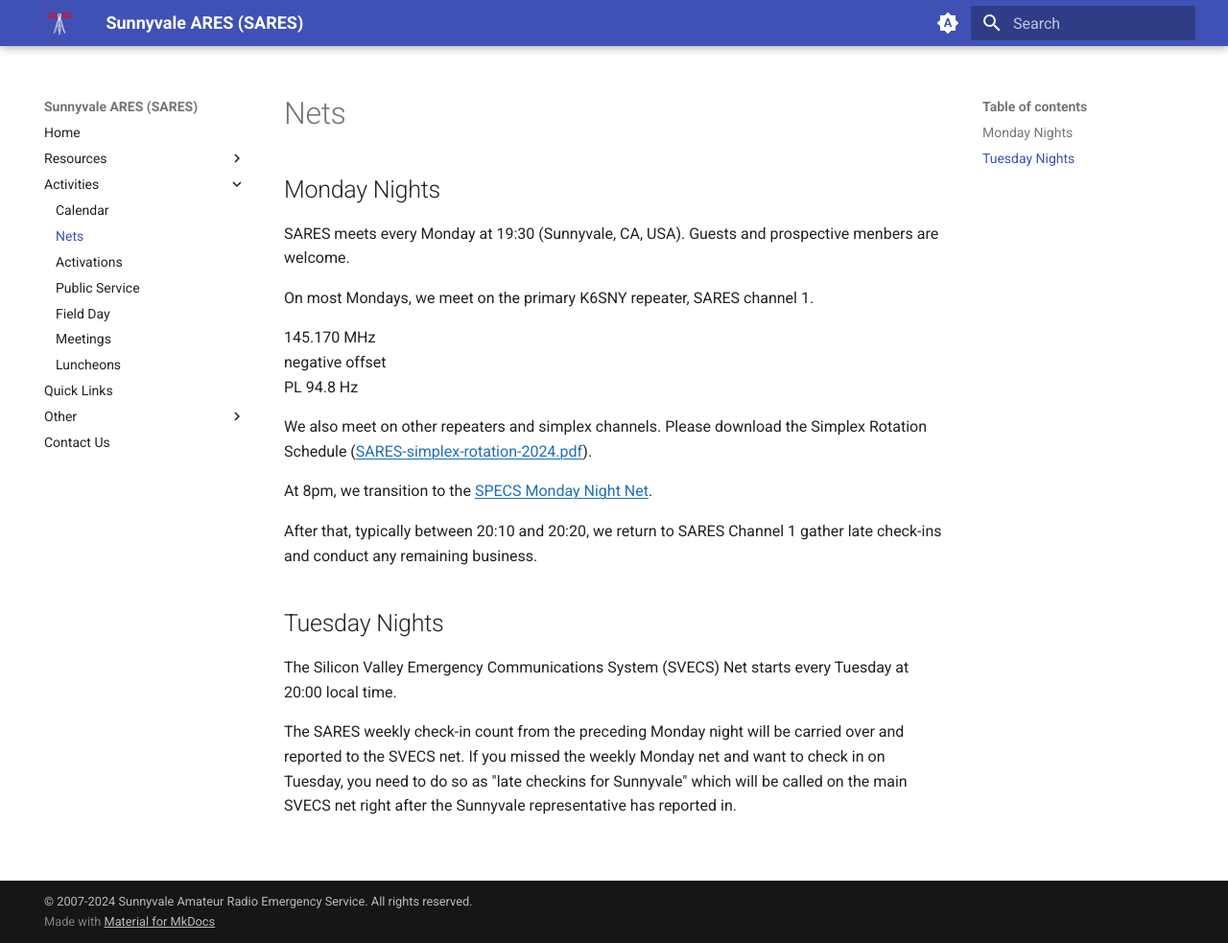
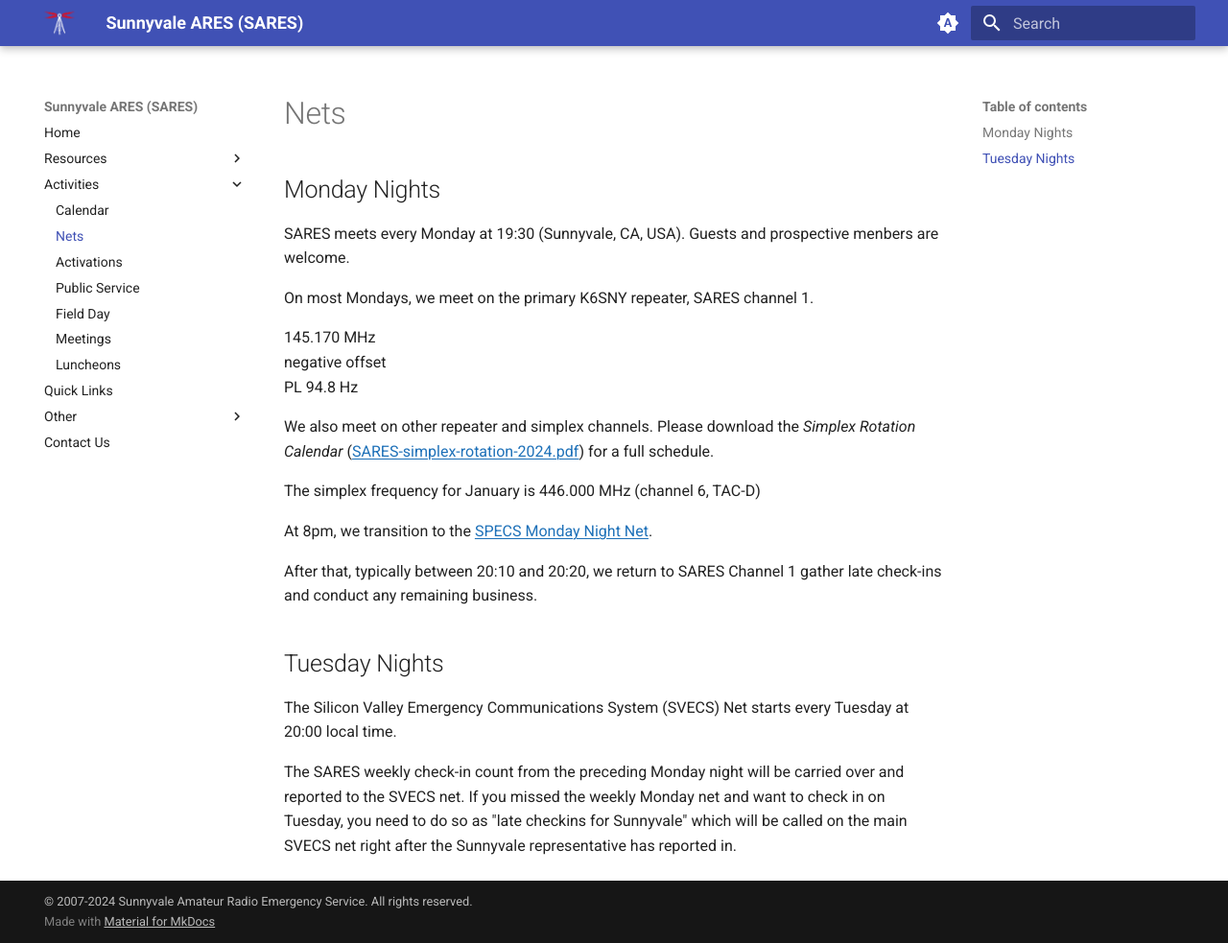
Before and after one commit to saresrg/www-k6sny-org, an MkDocs documentation site: the page built from docs/nets.md, in a window 1280 px wide and 983 px high. Shown: the whole window at 96% size. Built offline with MkDocs 1.6.1 and Material for MkDocs 9.7.7, drawn with Linux system fonts in a browser that asks for light colours; part of the change alters nothing that is shown.

Commit message:
Show current month's simplex freq

```diff
--- /dev/null
+++ b/docs/js/simplex.js
@@ -0,0 +1,36 @@
+function simplexInfo(today) {
+  const channels = [
+    [3, "TAC-A", 147.405],
+    [4, "TAC-B", 146.415],
+    [5, "TAC-C", 147.585],
+    [6, "TAC-D", 446.0],
+    [7, "TAC-E", 446.5],
+  ];
+  // Month name
+  let span = document.getElementById("this_month");
+  span.innerText = today.toLocaleString("default", { month: "long" });
+  // Get channel data
+  const year_offset = today.getFullYear() - 2024;
+  if (year_offset < 0) {
+    span = document.getElementById("simplex_freq");
+    span.innerText =
+      "[Cannot determine simplex frequency. Check your computer's clock.]";
+  } else {
+    const month = today.getMonth();
+    const array_offset = (year_offset * 12 + month + 3) % channels.length;
+    const ch_info = channels[array_offset];
+    // Print frequency and channel
+    span = document.getElementById("channel_number");
+    if (span) {
+      span.innerText = ch_info[0];
+    }
+    span = document.getElementById("channel_name");
+    if (span) {
+      span.innerText = ch_info[1];
+    }
+    span = document.getElementById("frequency");
+    if (span) {
+      span.innerText = ch_info[2].toFixed(3);
+    }
+  }
+}
--- a/docs/nets.md
+++ b/docs/nets.md
@@ -10,7 +10,12 @@ On most Mondays, we meet on the primary K6SNY repeater, SARES channel 1.
 negative offset
 PL 94.8 Hz
 
-We also meet on other repeaters and simplex channels. Please download the Simplex Rotation Schedule ([SARES-simplex-rotation-2024.pdf](https://github.com/saresrg/Net-Control-Docs/releases/latest)).
+We also meet on other repeater and simplex channels. Please download the _Simplex Rotation Calendar_
+([SARES-simplex-rotation-2024.pdf](https://github.com/saresrg/Net-Control-Docs/releases/latest))
+for a full schedule.
+
+The simplex frequency for <span id="this_month"></span> is <span id="frequency"></span> MHz (channel
+<span id="channel_number"></span>, <span id="channel_name"></span>)
 
 At 8pm, we transition to the [SPECS Monday Night Net](https://www.specsnet.org/monday-night-net).
 
@@ -21,3 +26,9 @@ After that, typically between 20:10 and 20:20, we return to SARES Channel 1 gath
 The Silicon Valley Emergency Communications System (SVECS) Net starts every Tuesday at 20:00 local time.
 
 The SARES weekly check-in count from the preceding Monday night will be carried over and reported to the SVECS net. If you missed the weekly Monday net and want to check in on Tuesday, you need to do so as "late checkins for Sunnyvale" which will be called on the main SVECS net right after the Sunnyvale representative has reported in.
+
+<script src="/js/simplex.js"></script>
+<script>
+    const today = new Date();
+    simplexInfo(today)
+</script>
```
